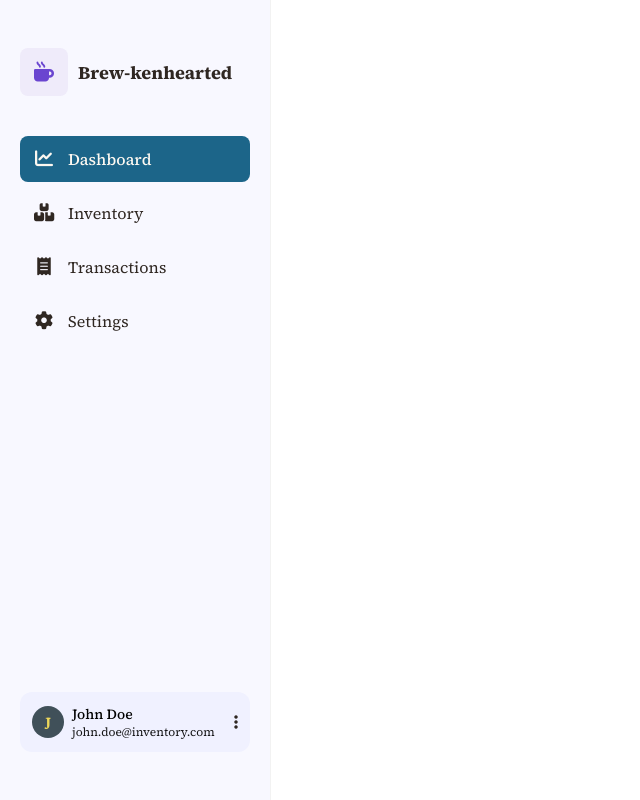
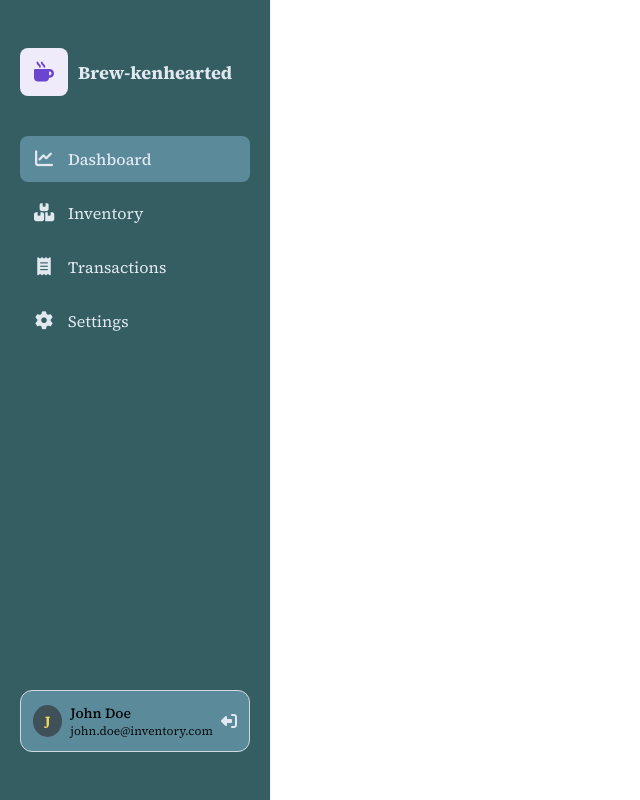
Before and after one commit to sudo-paoo/coffee-inventory-management-system, a PHP site: page /repo/sidebar.html in a window 1280 px wide. Shown: the whole page, without its empty margins (0-640 px from the left). Run offline with PHP 8.4, Linux system fonts and the light colour scheme.

Commit message:
chore: remove components.css, update sidebar, and color variables

```diff
--- a/403.html
+++ b/403.html
@@ -5,7 +5,6 @@
     <meta name="viewport" content="width-device-width, initial-scale=1.0">
     <link rel="stylesheet" href="/styles/pages/403.css">
     <link rel="stylesheet" href="styles/globals.css">
-    <link rel="stylesheet" href="styles/components.css">
     <title>Document</title>
   </head>
   <body>
--- a/404.html
+++ b/404.html
@@ -5,7 +5,6 @@
     <meta name="viewport" content="width-device-width, initial-scale=1.0">
     <link rel="stylesheet" href="/styles/pages/404.css">
     <link rel="stylesheet" href="styles/globals.css">
-    <link rel="stylesheet" href="styles/components.css">
     <title>Document</title>
   </head>
   <body>
--- a/login.html
+++ b/login.html
@@ -5,7 +5,6 @@
     <meta name="viewport" content="width-device-width, initial-scale=1.0">
     <link rel="stylesheet" href="/styles/pages/login.css">
     <link rel="stylesheet" href="styles/globals.css">
-    <link rel="stylesheet" href="styles/components.css">
     <title>Document</title>
   </head>
   <body>
--- a/pages/admin/inventory.html
+++ b/pages/admin/inventory.html
@@ -5,7 +5,6 @@
     <meta name="viewport" content="width-device-width, initial-scale=1.0">
     <link rel="stylesheet" href="/styles/pages/inventory.css">
     <link rel="stylesheet" href="styles/globals.css">
-    <link rel="stylesheet" href="styles/components.css">
     <title>Document</title>
   </head>
   <body>
--- a/pages/admin/transactions.html
+++ b/pages/admin/transactions.html
@@ -5,7 +5,6 @@
     <meta name="viewport" content="width-device-width, initial-scale=1.0">
     <link rel="stylesheet" href="/styles/pages/transactions.css">
     <link rel="stylesheet" href="styles/globals.css">
-    <link rel="stylesheet" href="styles/components.css">
     <title>Document</title>
   </head>
   <body>
--- a/pages/dashboard.html
+++ b/pages/dashboard.html
@@ -5,7 +5,6 @@
     <meta name="viewport" content="width-device-width, initial-scale=1.0">
     <link rel="stylesheet" href="/styles/pages/dashboard.css">
     <link rel="stylesheet" href="styles/globals.css">
-    <link rel="stylesheet" href="styles/components.css">
     <title>Document</title>
   </head>
   <body>
--- a/pages/settings.html
+++ b/pages/settings.html
@@ -5,7 +5,6 @@
     <meta name="viewport" content="width-device-width, initial-scale=1.0">
     <link rel="stylesheet" href="/styles/pages/settings.css">
     <link rel="stylesheet" href="styles/globals.css">
-    <link rel="stylesheet" href="styles/components.css">
     <title>Document</title>
   </head>
   <body>
--- a/pages/staff/inventory.html
+++ b/pages/staff/inventory.html
@@ -5,7 +5,6 @@
     <meta name="viewport" content="width-device-width, initial-scale=1.0">
     <link rel="stylesheet" href="/styles/pages/inventory.css">
     <link rel="stylesheet" href="styles/globals.css">
-    <link rel="stylesheet" href="styles/components.css">
     <title>Document</title>
   </head>
   <body>
--- a/pages/staff/transactions.html
+++ b/pages/staff/transactions.html
@@ -5,7 +5,6 @@
     <meta name="viewport" content="width-device-width, initial-scale=1.0">
     <link rel="stylesheet" href="/styles/pages/transactions.css">
     <link rel="stylesheet" href="styles/globals.css">
-    <link rel="stylesheet" href="styles/components.css">
     <title>Document</title>
   </head>
   <body>
--- a/repo/sidebar.html
+++ b/repo/sidebar.html
@@ -4,7 +4,6 @@
   <meta charset="UTF-8" />
   <meta name="viewport" content="width=device-width, initial-scale=1.0" />
   <link rel="stylesheet" href="../styles/globals.css" />
-  <link rel="stylesheet" href="../styles/components.css" />
   <link rel="stylesheet" href="https://cdnjs.cloudflare.com/ajax/libs/font-awesome/6.5.0/css/all.min.css" />
   <title>Sidebar</title>
 </head>
@@ -50,7 +49,7 @@
           <div class="email">john.doe@inventory.com</div>
         </div>
         <div class="user-options">
-          <i class="fa-solid fa-ellipsis-vertical"></i>
+          <a href="../login.html"><i class="fa-solid fa-right-from-bracket"></i></a>
         </div>
       </div>
     </div>
--- a/styles/components.css
+++ /dev/null
@@ -1,136 +0,0 @@
-@import '../styles/globals.css';
-
-/* SIDEBAR */
-
-.sidebar {
-  width: 270px;
-  height: 100vh;
-  background: var(--background-off-white);
-  box-shadow: 1px 0px 0.1px rgba(0, 0, 0, 0.05);
-  backdrop-filter: blur(120px);
-  display: flex;
-  flex-direction: column;
-  justify-content: space-between;
-  padding: 48px 0;
-}
-
-.sidebar-header {
-  display: flex;
-  align-items: center;
-  gap: 10px;
-  padding: 0 20px;
-}
-
-.sidebar-logo {
-  width: 48px;
-  height: 48px;
-  background: #efebfa;
-  border-radius: 8px;
-  display: flex;
-  align-items: center;
-  justify-content: center;
-}
-
-.sidebar-logo i {
-  color: #6a45d0;
-  font-size: var(--text-xl);
-}
-
-.sidebar-title {
-  font-weight: 700;
-  color: var(--sidebar-foreground);
-  font-size: var(--text-lg);
-}
-
-.sidebar-menu {
-  display: flex;
-  flex-direction: column;
-  gap: 8px;
-  margin-top: 40px;
-  padding: 0 20px;
-}
-
-.menu-item {
-  display: flex;
-  align-items: center;
-  gap: 12px;
-  padding: 12px;
-  border-radius: 8px;
-  cursor: pointer;
-  text-decoration: none;
-  font-size: var(--text-base);
-  color: var(--sidebar-foreground);
-  transition: all 0.2s ease;
-}
-
-.menu-item i {
-  font-size: 18px;
-  color: var(--sidebar-foreground);
-  width: 24px;
-  text-align: center;
-}
-
-.menu-item.active {
-  background: var(--sidebar-primary);
-  color: var(--sidebar-primary-foreground);
-  font-weight: 500;
-}
-
-.menu-item.active i {
-  color: var(--sidebar-primary-foreground);
-}
-
-.menu-item:hover {
-  background: var(--sidebar-primary);
-  color: var(--sidebar-primary-foreground);
-}
-
-.menu-item:hover i {
-  color: var(--sidebar-primary-foreground);
-}
-
-.sidebar-footer {
-  margin-top: auto;
-  padding: 0 20px;
-}
-
-.user-card {
-  display: flex;
-  align-items: center;
-  gap: 8px;
-  background: #f0f1ff;
-  padding: 12px;
-  border-radius: 12px;
-}
-
-.user-avatar {
-  width: 32px;
-  height: 32px;
-  border-radius: 50%;
-  background: #405059;
-  display: flex;
-  align-items: center;
-  justify-content: center;
-  color: #edd75a;
-  font-size: var(--text-sm);
-  font-weight: 700;
-}
-
-.user-info {
-  flex: 1;
-}
-
-.user-info .name {
-  font-size: var(--text-sm);
-  font-weight: 500;
-}
-
-.user-info .email {
-  font-size: var(--text-xs);
-  opacity: 0.9;
-}
-
-.user-options i {
-  color: var(--sidebar-foreground);
-  cursor: pointer;
-}
--- a/styles/globals.css
+++ b/styles/globals.css
@@ -23,23 +23,21 @@
   --text-9xl: 8rem;     /* 128px */
 
   /* Colors - background, text colors, card colors */
-  --background-off-white: #F8F8FF; /* off-white */
-  --background: oklch(0.97 0.015 75); /* cream */
-  --foreground: oklch(0.25 0.01 60); /* Dark brown-gray */
-  --primary: oklch(0.45 0.08 230); /* Muted blue */
-  --primary-foreground: oklch(0.99 0.01 75); /* Cream white */
-  --secondary: oklch(0.88 0.025 65); /* Light beige */
-  --secondary-foreground: oklch(0.3 0.015 60); /* Dark brown */
-  --destructive: oklch(0.55 0.2 25); /* Warm red-brown */
-  --destructive-foreground: oklch(0.99 0.01 75);
-  --border: oklch(0.82 0.02 70); /* Light beige-gray */
+  --background: #F8F8FF; /* Ghost white */
+  --foreground: #1F2937; /* Yankees Blue */
+  --primary: #5B8A9A; /* Rackley */
+  --primary-foreground: #FFFBF5; /* Milk */
+  --destructive: #CC272E; /* Fire Engine Red */
+  --destructive-foreground: #FFFBF5; /* Milk */
+  --border: #CDC2B7; /* Pale Silver */
 
   /* Sidebar */
-  --sidebar: oklch(0.92 0.02 68); /* Light beige */
-  --sidebar-foreground: oklch(0.28 0.015 60); /* Dark brown-gray */
-  --sidebar-primary: oklch(0.48 0.09 235); /* Blue */
-  --sidebar-primary-foreground: oklch(0.98 0.01 75); /* Cream */
-  --sidebar-border: oklch(0.78 0.025 68); /* Medium beige-gray */
+  --sidebar: #355E63; /* Police blue */
+  --sidebar-hover: rgba(91, 138, 154, 0.5); /* Rackley 50% opacity*/
+  --sidebar-foreground: #E2E8F0; /* Azureish White */
+  --sidebar-primary: #5B8A9A; /* Rackley */
+  --sidebar-primary-foreground: #E2E8F0; /* Azureish White */
+  --sidebar-border: #D1D9E0; /* Light Silver */
 }
 
 /* Globals */
@@ -49,3 +47,196 @@
   box-sizing: border-box;
   font-family: 'Source Serif 4', serif;
 }
+
+/* COMPONENTS */
+/* MEDIA QUERIES */
+/* SIDEBAR - mobile */
+@media (max-width: 768px) {
+  .sidebar {
+    width: 80px !important;
+    padding: 24px 0;
+  }
+
+  .sidebar-header {
+    justify-content: center;
+    padding: 0 16px;
+  }
+
+  .sidebar-title {
+    display: none;
+  }
+
+  .sidebar-menu {
+    padding: 0 16px;
+    margin-top: 32px;
+  }
+
+  .menu-item {
+    justify-content: center;
+    padding: 12px 8px;
+    gap: 0;
+  }
+
+  .menu-item span {
+    display: none;
+  }
+
+  .user-card {
+    background: transparent;
+    padding: 8px;
+    justify-content: center;
+  }
+
+  .user-avatar {
+    display: none !important;
+  }
+
+  .user-info {
+    display: none !important;
+  }
+
+  .user-options {
+    margin-top: 0;
+  }
+
+  .sidebar-footer {
+    padding: 0 16px;
+  }
+}
+
+/* SIDEBAR - desktop */
+.sidebar {
+  width: 270px;
+  height: 100dvh;
+  background: var(--sidebar);
+  box-shadow: 1px 0px 0.1px rgba(0, 0, 0, 0.05);
+  backdrop-filter: blur(120px);
+  display: flex;
+  flex-direction: column;
+  justify-content: space-between;
+  padding: 48px 0;
+  transition: all 0.3s ease;
+}
+
+.sidebar-header {
+  display: flex;
+  align-items: center;
+  gap: 10px;
+  padding: 0 20px;
+}
+
+.sidebar-logo {
+  width: 48px;
+  height: 48px;
+  background: #EFEBFA;
+  border-radius: 8px;
+  display: flex;
+  align-items: center;
+  justify-content: center;
+}
+
+.sidebar-logo i {
+  color: #6a45d0;
+  font-size: var(--text-xl);
+}
+
+.sidebar-title {
+  font-weight: 700;
+  color: var(--sidebar-foreground);
+  font-size: var(--text-lg);
+}
+
+.sidebar-menu {
+  display: flex;
+  flex-direction: column;
+  gap: 8px;
+  margin-top: 40px;
+  padding: 0 20px;
+}
+
+.menu-item {
+  display: flex;
+  align-items: center;
+  gap: 12px;
+  padding: 12px;
+  border-radius: 8px;
+  cursor: pointer;
+  text-decoration: none;
+  font-size: var(--text-base);
+  color: var(--sidebar-foreground);
+  transition: all 0.2s ease;
+}
+
+.menu-item i {
+  font-size: 18px;
+  color: var(--sidebar-foreground);
+  width: 24px;
+  text-align: center;
+}
+
+.menu-item.active {
+  background: var(--sidebar-primary);
+  color: var(--sidebar-primary-foreground);
+  font-weight: 500;
+}
+
+.menu-item.active i {
+  color: var(--sidebar-primary-foreground);
+}
+
+.menu-item:hover {
+  background: var(--sidebar-hover);
+  color: var(--sidebar-primary-foreground);
+}
+
+.menu-item:hover i {
+  color: var(--sidebar-primary-foreground);
+}
+
+.sidebar-footer {
+  margin-top: auto;
+  padding: 0 20px;
+}
+
+.user-card {
+  display: flex;
+  align-items: center;
+  gap: 8px;
+  background: var(--sidebar-primary);
+  border: 1px solid var(--sidebar-border);
+  padding: 12px;
+  border-radius: 12px;
+}
+
+.user-avatar {
+  width: 32px;
+  height: 32px;
+  border-radius: 50%;
+  background: #405059;
+  display: flex;
+  align-items: center;
+  justify-content: center;
+  color: #edd75a;
+  font-size: var(--text-sm);
+  font-weight: 700;
+}
+
+.user-info {
+  flex: 1;
+}
+
+.user-info .name {
+  font-size: var(--text-sm);
+  font-weight: 500;
+}
+
+.user-info .email {
+  font-size: var(--text-xs);
+  opacity: 0.9;
+}
+
+.user-options i {
+  color: var(--sidebar-foreground);
+  cursor: pointer;
+  rotate: 180deg;
+}
```
